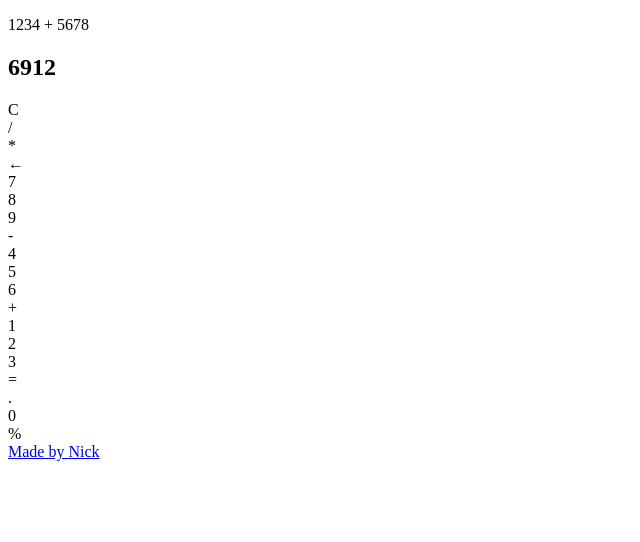
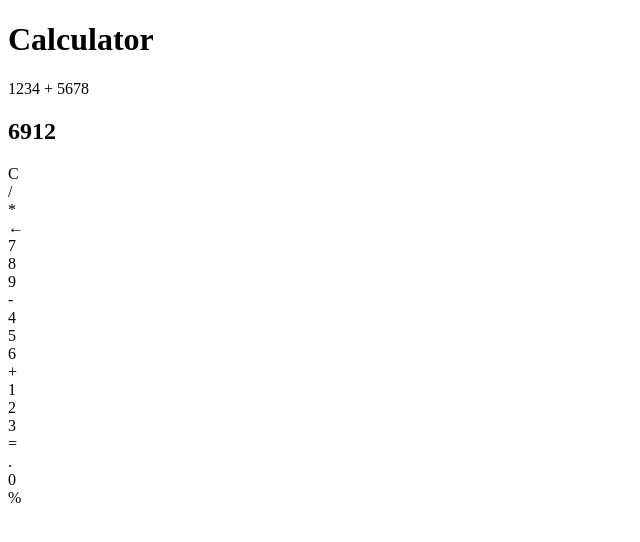
Before and after one commit to nickmwangemi/calculator, a plain HTML site: page index.html in a window 1280 px wide. Shown: the whole page, without its empty margins (0-640 px from the left). Drawn offline with Linux system fonts and the light colour scheme.

Commit message:
Add project title header and remove footer

```diff
--- a/index.html
+++ b/index.html
@@ -7,6 +7,7 @@
 		<title>Calculator</title>
 	</head>
 	<body>
+		<h1>Calculator</h1>
 		<div id="container">
 			<div id="calculator">
 				<!-- Display -->
@@ -44,10 +45,6 @@
 			</div>
 		</div>
 
-		<footer>
-			<a href="https://nickmwangemi.github.io" target="_blank">Made by Nick</a>
-		</footer>
-
 		<script src="main.js"></script>
 	</body>
 </html>
```
